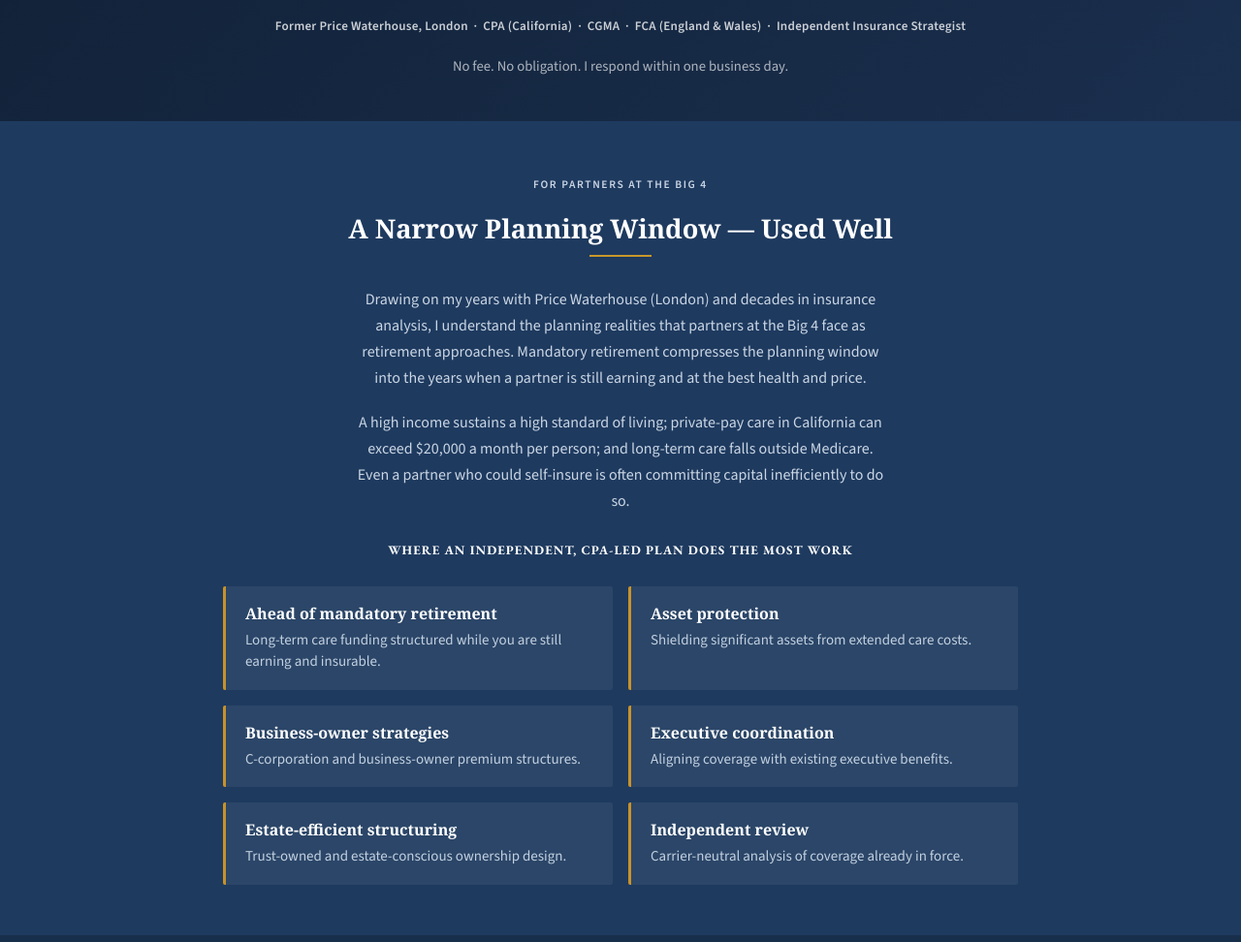
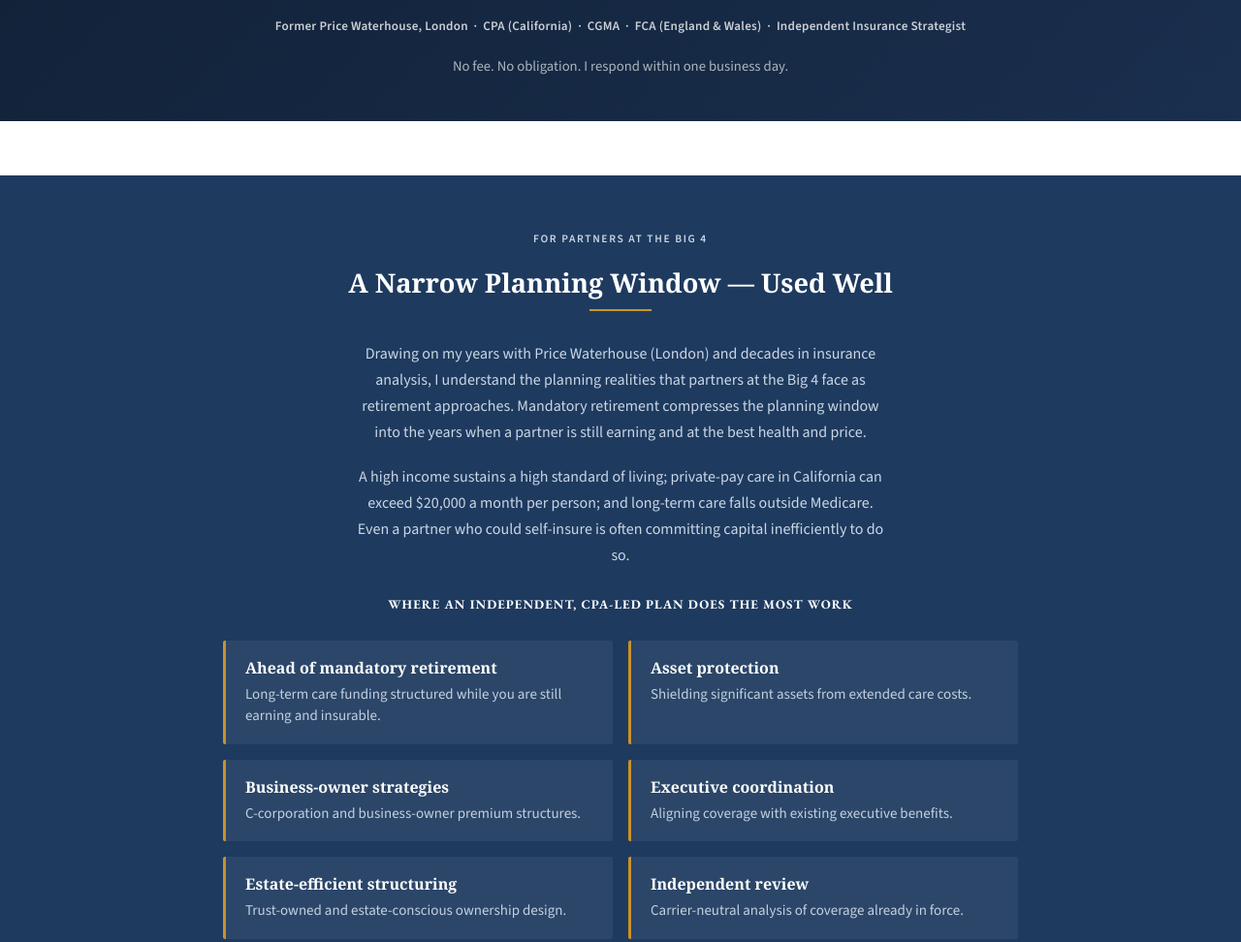
Before and after one commit to deanljohnson1954/ltccpas, a website: page index.html in a window 1280 px wide. Shown: the part 680-1652 px from the top of the page at 97% size. Drawn offline with nearby package versions, Linux system fonts and the light colour scheme.

Commit message:
Add spacing between hero and Narrow Planning Window sections
The gradient hero and the solid-navy section below it were sitting
flush against each other with a slightly mismatched shade, reading
as a visual glitch rather than two intentional blocks. Add a 56px
gap so the color change reads as deliberate.

Co-Authored-By: Claude Sonnet 5 <noreply@anthropic.com>

```diff
--- a/index.html
+++ b/index.html
@@ -337,7 +337,7 @@
 .stat-src{color:#888;font-size:.8rem}
 
 /* Narrow Planning Window (navy full-bleed band) */
-#page-content section.hp-navyband{background:#1E3A5F;color:#EAF0F7;width:100vw;position:relative;left:50%;transform:translateX(-50%);padding:56px 24px 52px;border-bottom:0}
+#page-content section.hp-navyband{background:#1E3A5F;color:#EAF0F7;width:100vw;position:relative;left:50%;transform:translateX(-50%);padding:56px 24px 52px;border-bottom:0;margin-top:56px}
 .hp-navyband .hp-inner{max-width:820px;margin:0 auto}
 #page-content .hp-navyband h2{color:#fff}
 .hp-navyband h2::after{background:#C8922A}
```
Also changed, not shown: live.html (+1 -1 lines).
